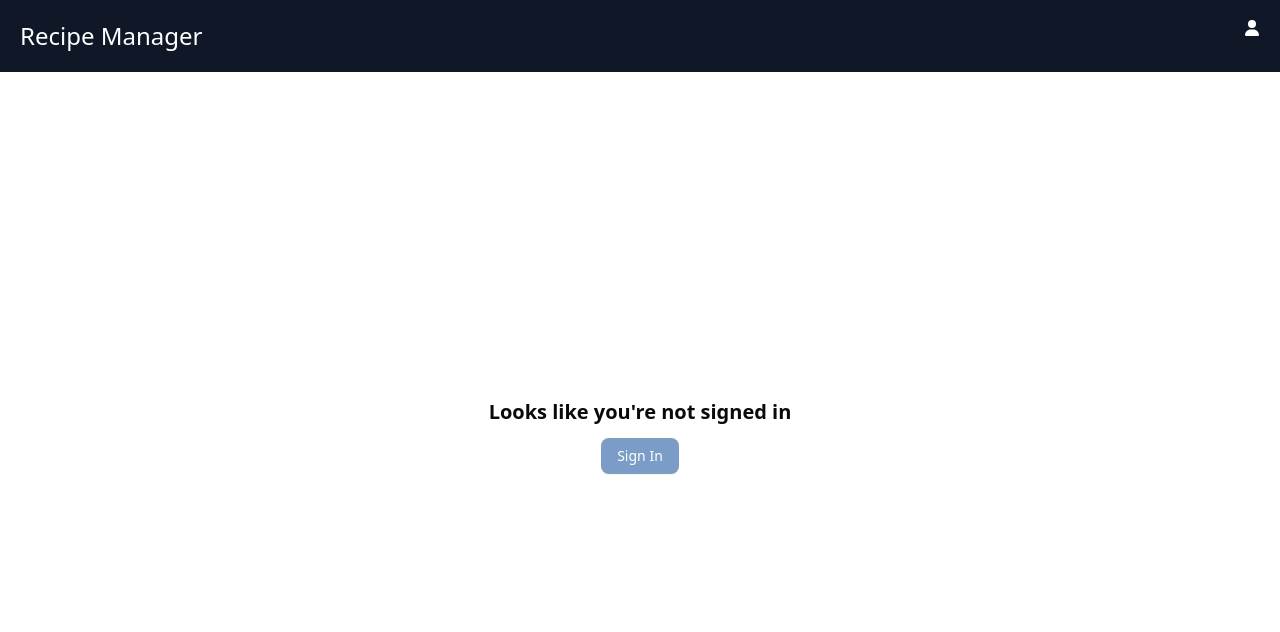
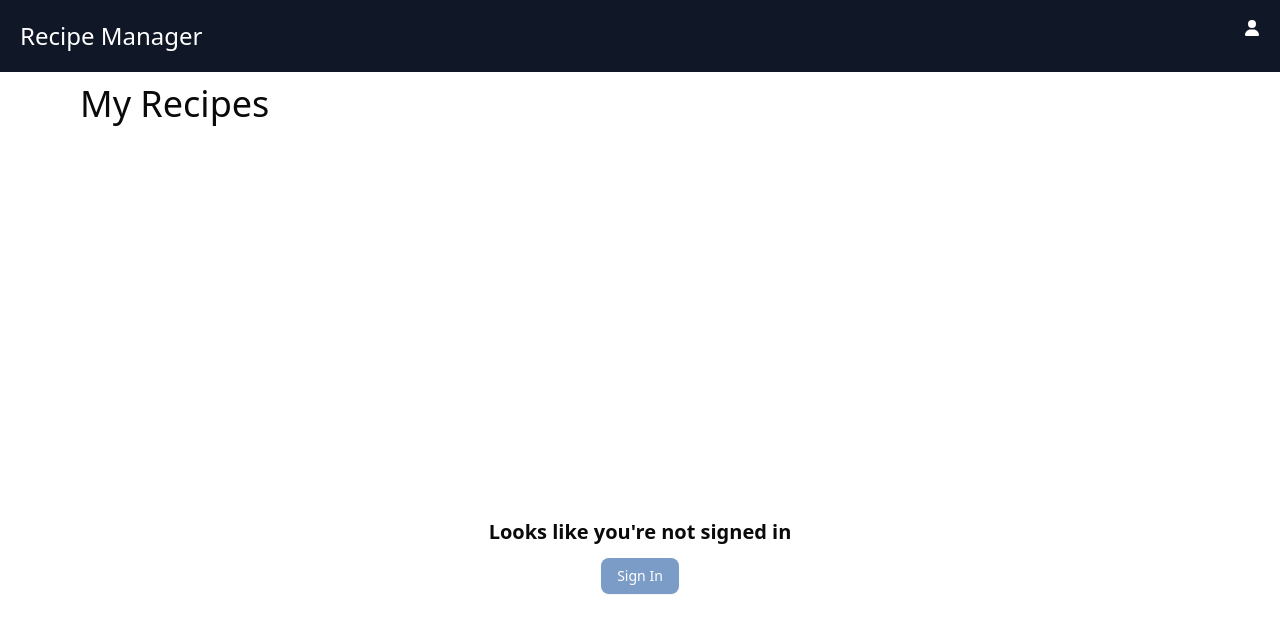
Before and after one commit to KeanaDelmotte/recipeManager, a Next.js app: page / in a window 1280 px wide. Shown: the top 632 px of the page. Built offline with nearby package versions, Linux system fonts and the light colour scheme; no server answers.

Commit message:
Fixed home screen behavior when user not signed in or error state

```diff
--- a/src/app/page.tsx
+++ b/src/app/page.tsx
@@ -21,6 +21,10 @@ export default async function Home({ searchParams }: PageProps) {
 
 	if (!user) {
 		return (
+			<div className={cn(styles.page)}>
+				<h1 className="text-4xl font-semixbold mb-10 self-start text-start w-full mt-3">
+					My Recipes
+				</h1>
 				<div className="flex flex-col gap-3 items-center h-dvh justify-center">
 					<p className="text-xl font-semibold">
 						{"Looks like you're not signed in"}
@@ -29,19 +33,23 @@ export default async function Home({ searchParams }: PageProps) {
 						<Link href="/api/auth/signin">Sign In</Link>
 					</Button>
 				</div>
+			</div>
 		);
 	}
-	if (recipesResponse.status == 200 && recipesResponse.recipes) {
+	if (user && recipesResponse.status != 200) {
+		return <CouldNotFetchRecipes />;
+	}
 	return (
 		<div className={cn("!gap-0 h-full", styles.page)}>
 			<main className={cn(styles.main, "w-full")}>
-					{user && (
 				<div className="w-full h-full flex flex-col gap-4">
 					<div className="flex flex-row justify-between">
 						<h1 className="text-4xl font-semixbold mb-10">My Recipes</h1>
 						<Searchbar />
 					</div>
-							{recipesResponse.recipes.length > 0 ? (
+					{search == undefined &&
+					recipesResponse.recipes &&
+					recipesResponse.recipes.length > 0 ? (
 						<MyRecipes recipes={recipesResponse.recipes} />
 					) : (
 						<NoRecipesFound />
@@ -53,14 +61,10 @@ export default async function Home({ searchParams }: PageProps) {
 						</Link>
 					</Button>
 				</div>
-					)}
 			</main>
 			<footer className={styles.footer} />
 		</div>
 	);
-	} else {
-		return <CouldNotFetchRecipes />;
-	}
 }
 
 function CouldNotFetchRecipes() {
```
Lines whose indentation alone changed are shown as unchanged.
